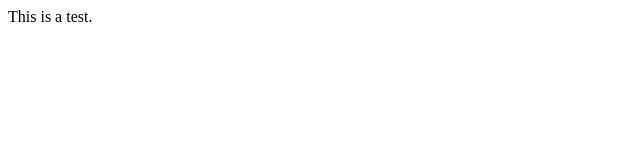
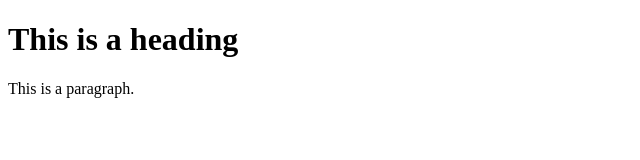
Before and after one commit to Floreuzan/Test, a plain HTML site: page index.html in a window 1280 px wide. Shown: the whole page, without its empty margins (0-640 px from the left). Drawn offline with Linux system fonts and the light colour scheme.

Commit message:
Update index.html

```diff
--- a/index.html
+++ b/index.html
@@ -1,19 +1,10 @@
+<!DOCTYPE html>
 <html>
-
-<head>
-
-
-    <title>Flore Uzan - Home</title>
-
-
-</head>
-
-
+<title>HTML Tutorial</title>
 <body>
 
-  <p> This is a test. </p>
-
+<h1>This is a heading</h1>
+<p>This is a paragraph.</p>
 
 </body>
-
 </html>
```
